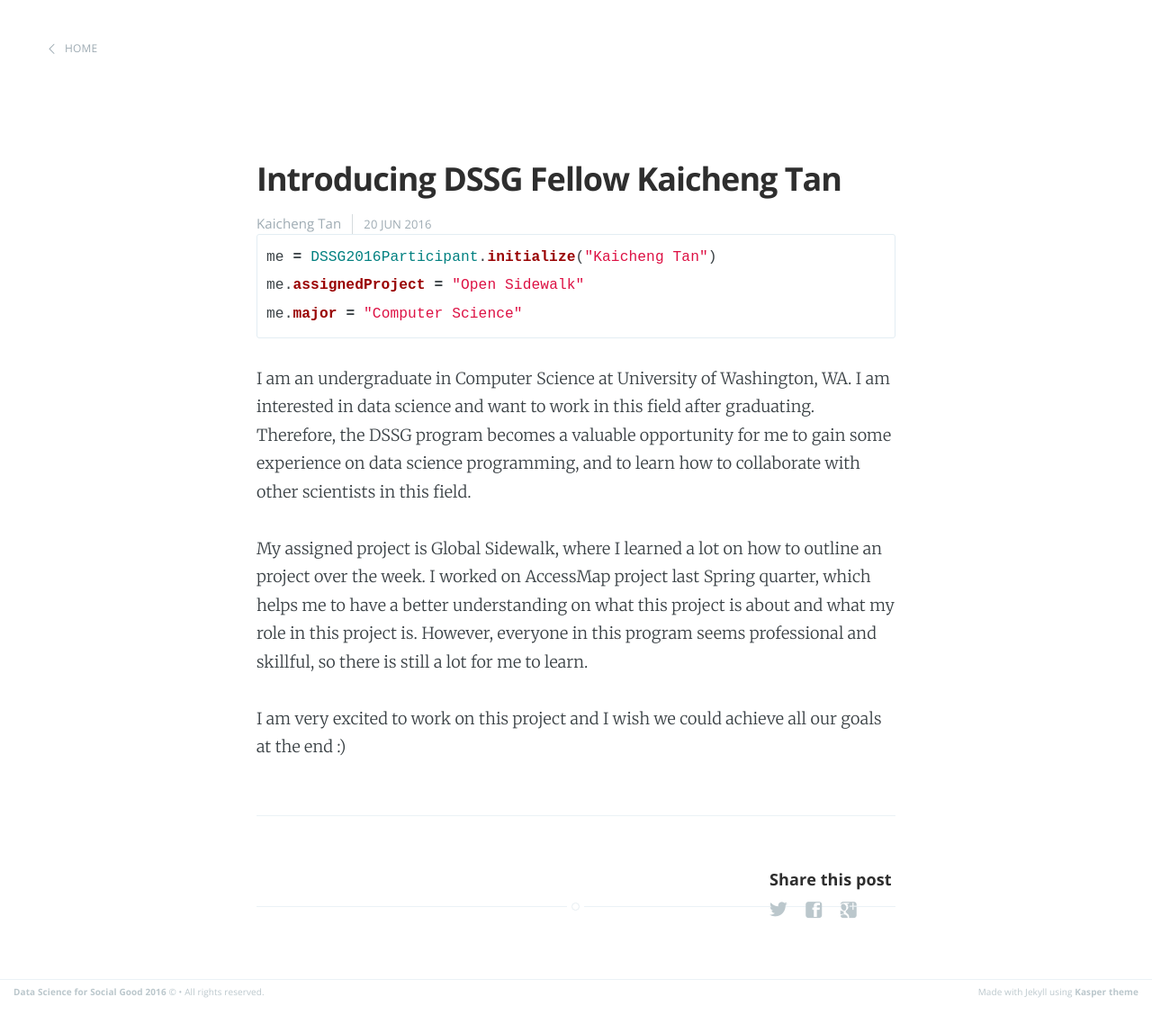
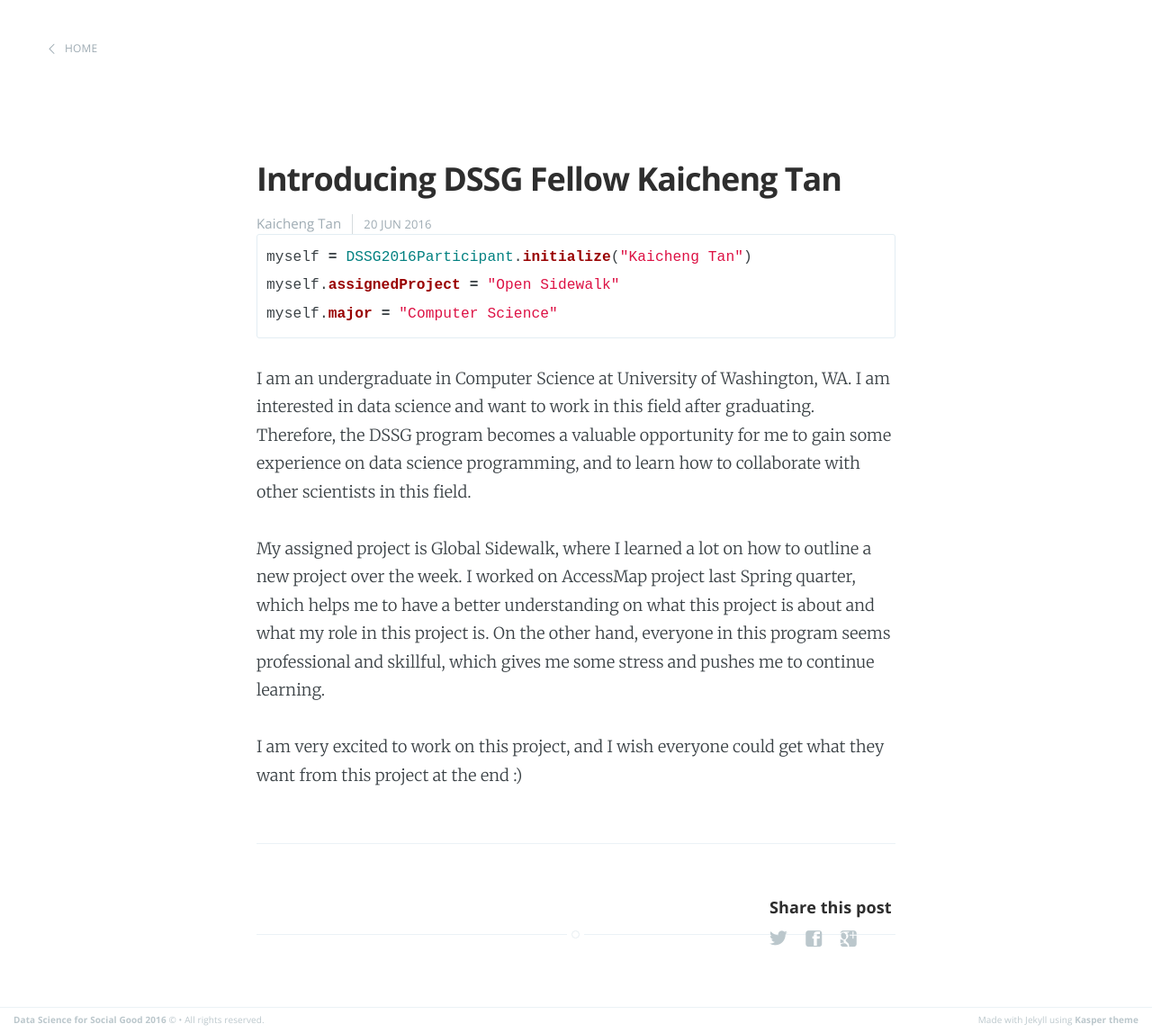
Before and after one commit to uwescience/DSSG2016, a Jekyll site: the page built from _posts/2016-06-24-kaicheng-tan-intro.md, in a window 1280 px wide. Shown: the whole page at 90% size. Built offline with Jekyll 4.4.1, drawn with Linux system fonts in a browser that asks for light colours; before the commit the page ends 1116 px from its top, so only the background shows below that.

Commit message:
Intro Modified

````diff
--- a/_posts/2016-06-24-kaicheng-tan-intro.md
+++ b/_posts/2016-06-24-kaicheng-tan-intro.md
@@ -6,9 +6,9 @@ author: Kaicheng Tan
 ---
 
 ```ruby
-me = DSSG2016Participant.initialize("Kaicheng Tan")
-me.assignedProject = "Open Sidewalk"
-me.major = "Computer Science"
+myself = DSSG2016Participant.initialize("Kaicheng Tan")
+myself.assignedProject = "Open Sidewalk"
+myself.major = "Computer Science"
 ```
 
 I am an undergraduate in Computer Science at University of Washington,
@@ -18,11 +18,11 @@ for me to gain some experience on data science programming, and to learn
 how to collaborate with other scientists in this field.
 
 My assigned project is Global Sidewalk, where I learned a lot on how to
-outline an project over the week. I worked on AccessMap project last
+outline a new project over the week. I worked on AccessMap project last
 Spring quarter, which helps me to have a better understanding on what
-this project is about and what my role in this project is. However, everyone
-in this program seems professional and skillful, so there is still a lot
-for me to learn.
+this project is about and what my role in this project is. On the other
+hand, everyone in this program seems professional and skillful, which gives
+me some stress and pushes me to continue learning.
 
-I am very excited to work on this project and I wish we could achieve
-all our goals at the end :)
+I am very excited to work on this project, and I wish everyone could get
+what they want from this project at the end :)
````
